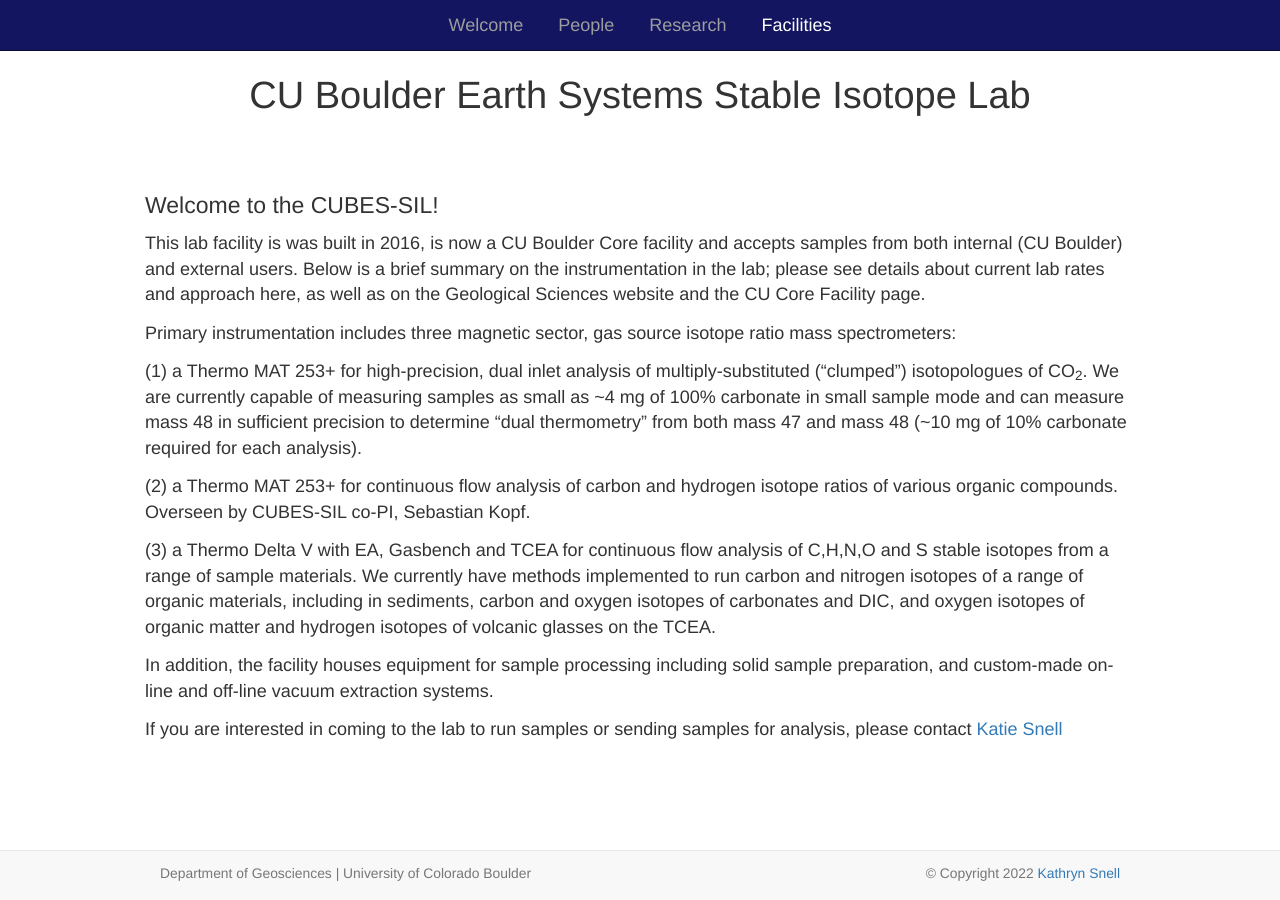
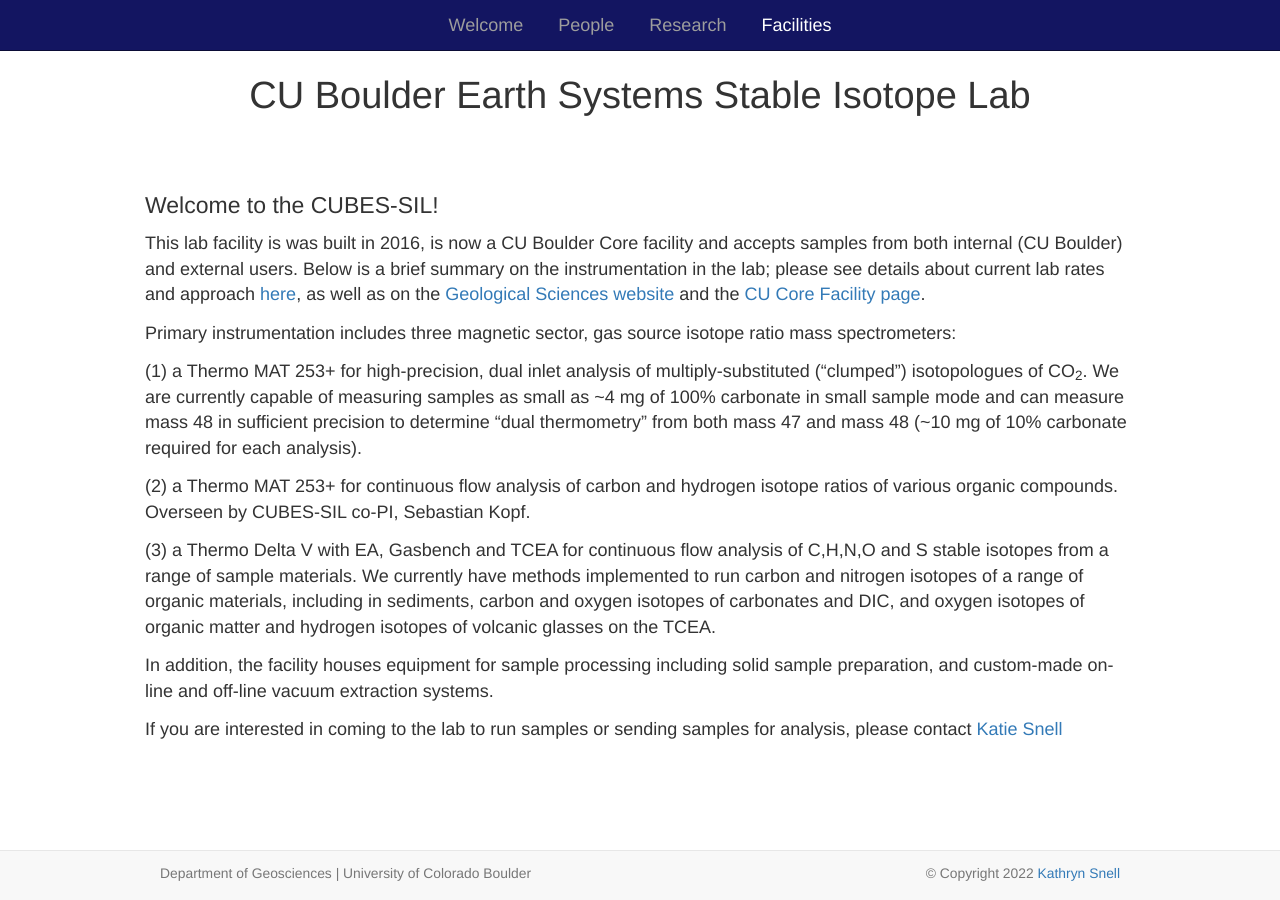
Before and after one commit to katie-snell/katie-snell.github.io, a Jekyll site: the page built from facilities.md, in a window 1280 px wide. Built offline with Jekyll 4.4.1, drawn with Linux system fonts in a browser that asks for light colours; nearby versions of some CDN libraries; part of the change alters nothing that is shown.

```diff
--- a/facilities.md
+++ b/facilities.md
@@ -11,7 +11,7 @@ weight: 4
 
 #### Welcome to the CUBES-SIL!
 
-This lab facility is was built in 2016, is now a CU Boulder Core facility and accepts samples from both internal (CU Boulder) and external users. Below is a brief summary on the instrumentation in the lab; please see details about current lab rates and approach here, as well as on the Geological Sciences website and the CU Core Facility page.
+This lab facility is was built in 2016, is now a CU Boulder Core facility and accepts samples from both internal (CU Boulder) and external users. Below is a brief summary on the instrumentation in the lab; please see details about current lab rates and approach <a href="websiteCUBESSIL2.html">here</a>, as well as on the <a href="https://www.colorado.edu/geologicalsciences/resources/research-facilities/earth-systems-stable-isotope-laboratory/">Geological Sciences website</a> and the <a href="https://www.colorado.edu/sharedinstrumentation/stable-isotope-mass-spectrometry-facility-rridscr019300">CU Core Facility page</a>.
 
 Primary instrumentation includes three magnetic sector, gas source isotope ratio mass spectrometers:
 
```
